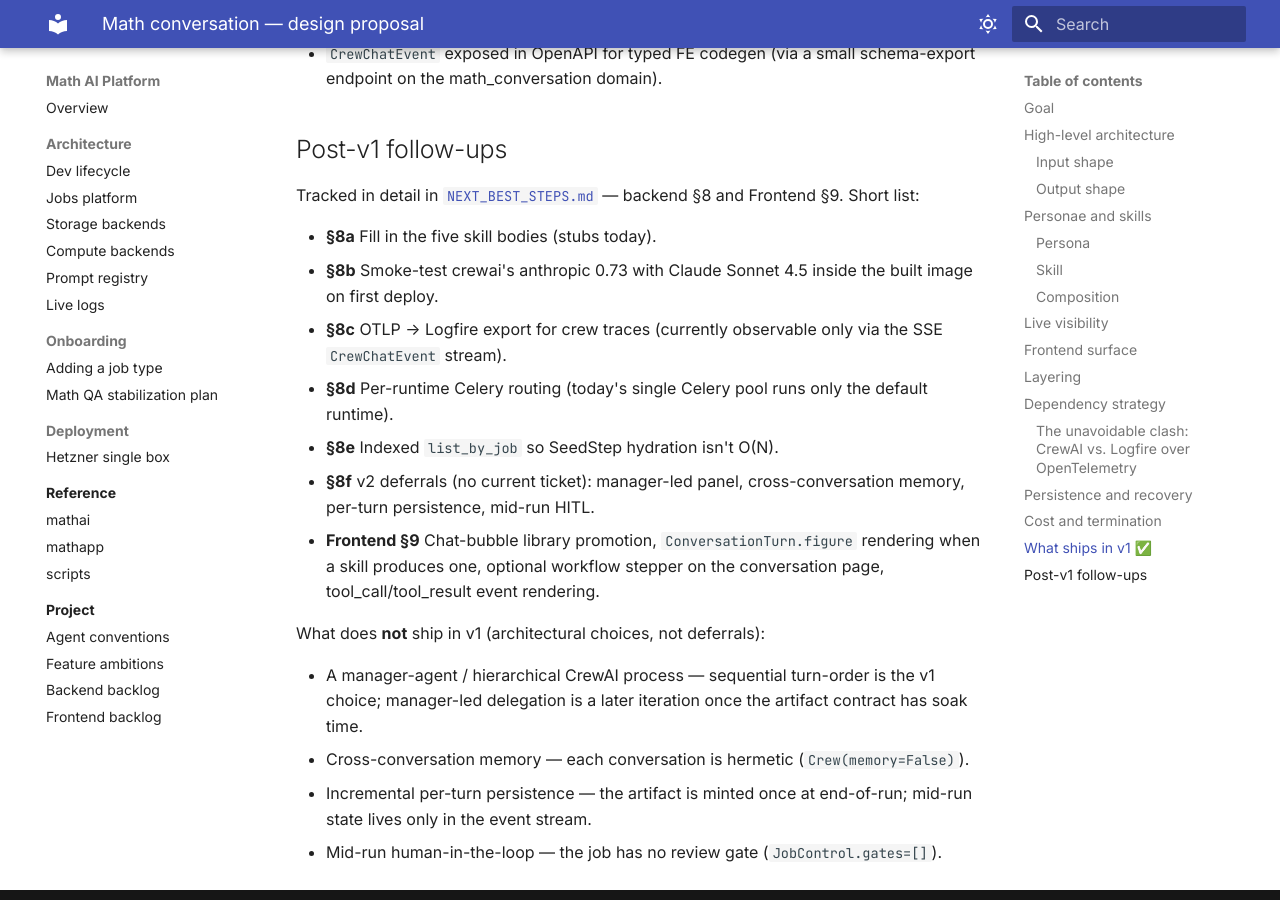
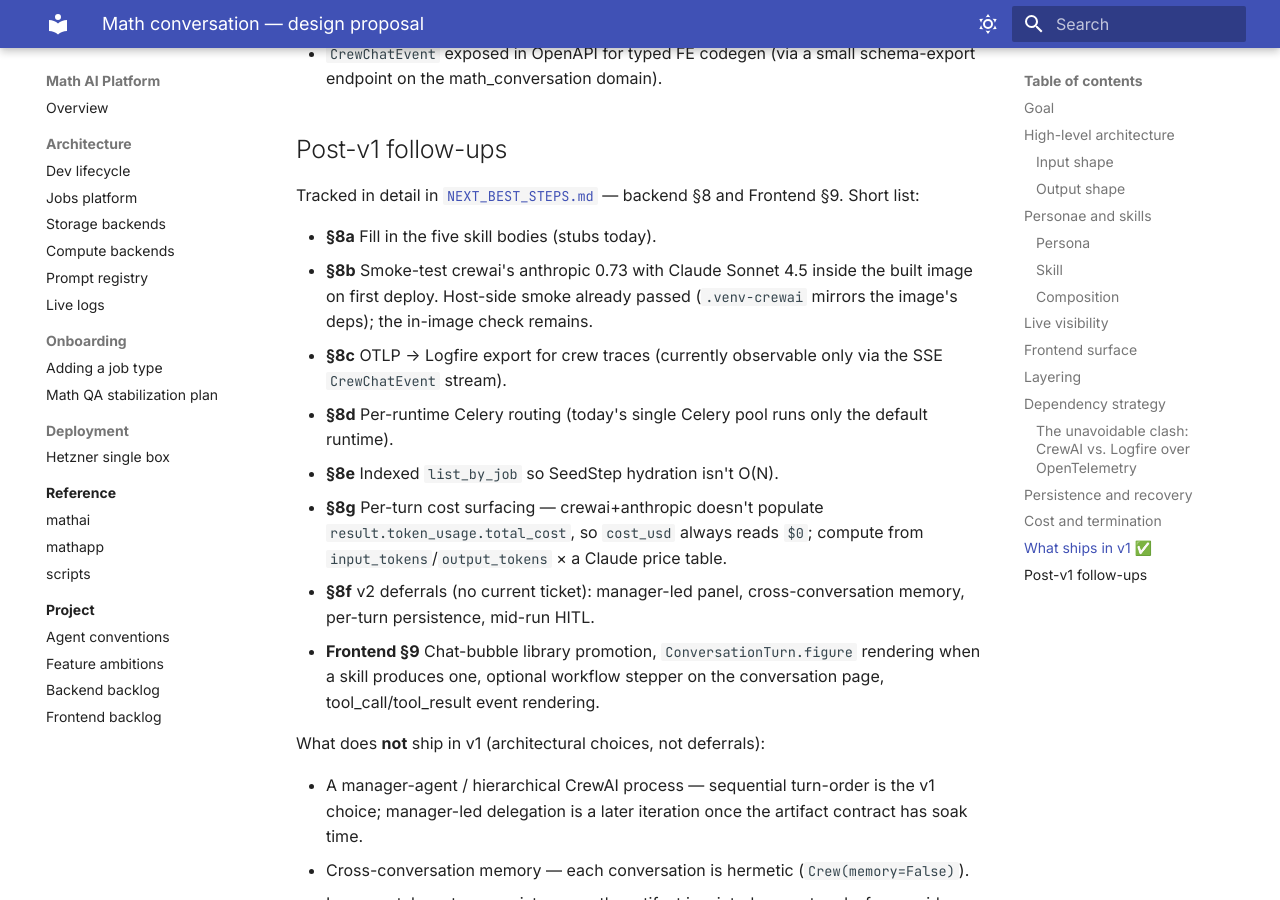
Before and after one commit to sepoul/ai-platform, an MkDocs documentation site: the page built from docs/math_conversation.md, in a window 1280 px wide and 900 px high, scrolled down 8449 px. Built offline with MkDocs 1.6.1 and Material for MkDocs 9.7.7, drawn with Linux system fonts in a browser that asks for light colours.

Commit message:
docs: post-v1 follow-up §8g — cost surfacing for crewai+anthropic
ConversationTurn.cost_usd and MathConversationArtifact.total_cost_usd
read from result.token_usage.total_cost, which crewai+anthropic
doesn't populate (crewai's pricing tables ship for some providers but
not Claude). Surface as §8g with a ~30-LOC fix path: compute cost
from input_tokens/output_tokens × a Claude price table.

Also update §8b to note that host-side smoke already passed; only the
in-image smoke remains.

Co-Authored-By: Claude Opus 4.7 <noreply@anthropic.com>

```diff
--- a/docs/math_conversation.md
+++ b/docs/math_conversation.md
@@ -411,12 +411,17 @@ Frontend §9. Short list:
 
 - **§8a** Fill in the five skill bodies (stubs today).
 - **§8b** Smoke-test crewai's anthropic 0.73 with Claude Sonnet 4.5
-  inside the built image on first deploy.
+  inside the built image on first deploy. Host-side smoke already
+  passed (`.venv-crewai` mirrors the image's deps); the in-image
+  check remains.
 - **§8c** OTLP → Logfire export for crew traces (currently observable
   only via the SSE `CrewChatEvent` stream).
 - **§8d** Per-runtime Celery routing (today's single Celery pool runs
   only the default runtime).
 - **§8e** Indexed `list_by_job` so SeedStep hydration isn't O(N).
+- **§8g** Per-turn cost surfacing — crewai+anthropic doesn't populate
+  `result.token_usage.total_cost`, so `cost_usd` always reads `$0`;
+  compute from `input_tokens`/`output_tokens` × a Claude price table.
 - **§8f** v2 deferrals (no current ticket): manager-led panel,
   cross-conversation memory, per-turn persistence, mid-run HITL.
 - **Frontend §9** Chat-bubble library promotion, `ConversationTurn.figure`
```
Also changed, not shown: NEXT_BEST_STEPS.md (+23 -0 lines).
